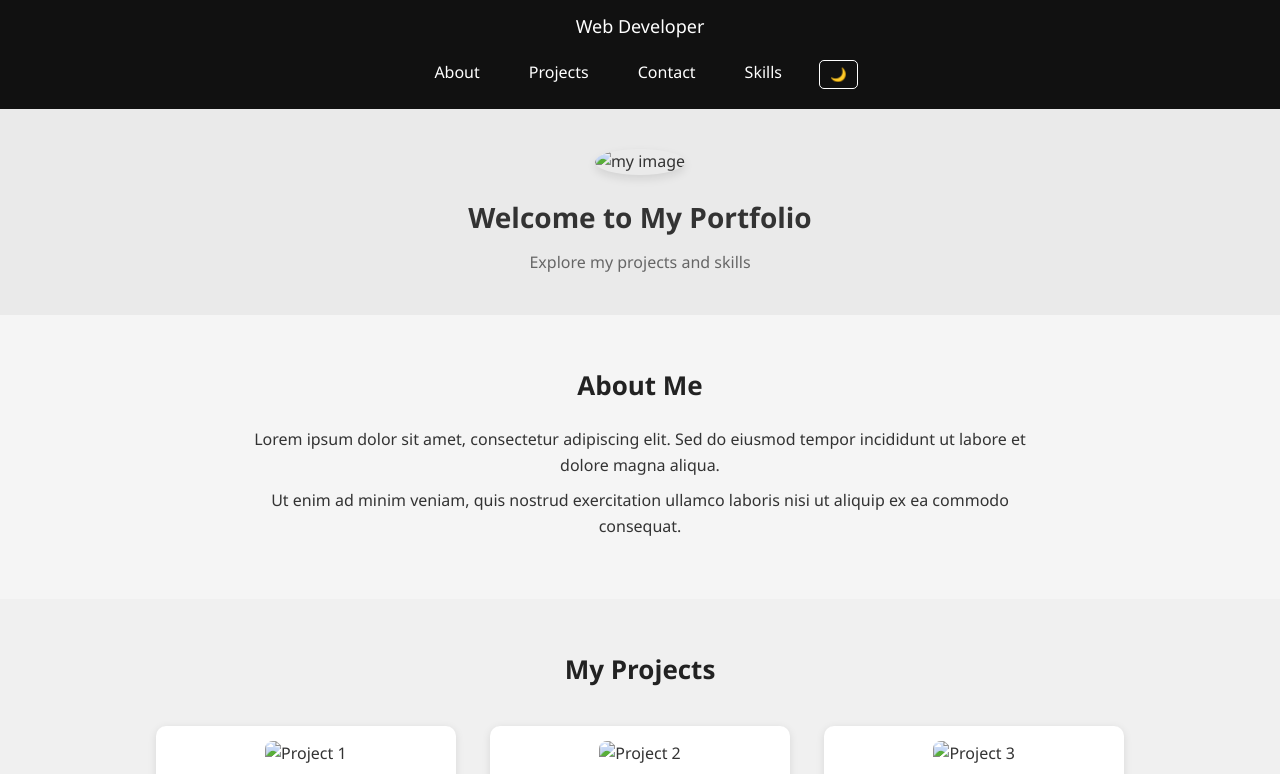
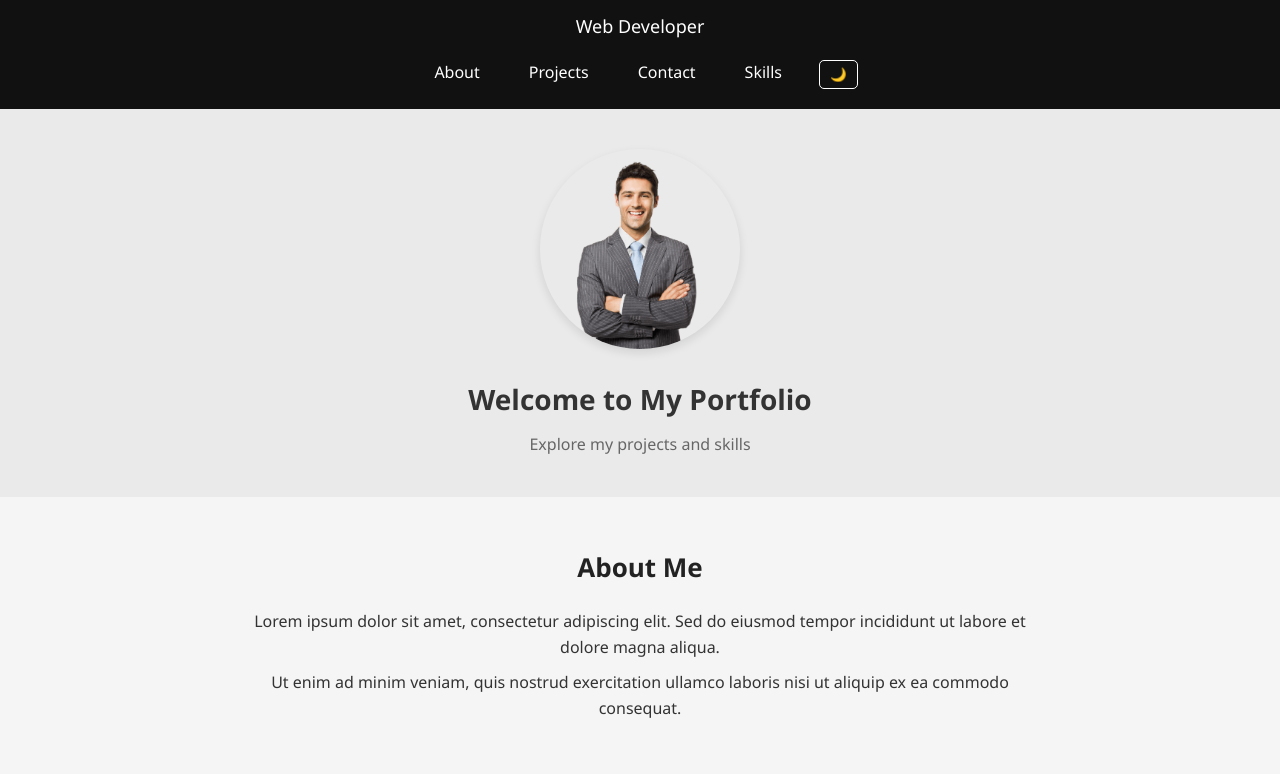
Before and after one commit to profwiseman/myfirstproject, a plain HTML site: page index.html in a window 1280 px wide. Shown: the part 101-875 px from the top of the page. Drawn offline with Linux system fonts and the light colour scheme; the site is published under a folder, as on GitHub Pages, so addresses that start at the root find nothing.

Commit message:
Update index.html

```diff
--- a/index.html
+++ b/index.html
@@ -26,7 +26,7 @@
     </header>
     <main>
         <div class="hero-image">
-            <img src="/imge/pngegg.png" alt="my image">
+            <img src="imge/pngegg.png" alt="my image">
             <div class="hero-text">
                 <h2>Welcome to My Portfolio</h2>
                 <p>Explore my projects and skills</p>
@@ -40,17 +40,17 @@
         <section id="projects">
             <h3>My Projects</h3>
             <div class="project-card">
-                <img src="/imge/780a386f08f5ca1f470b91c98a81a2a5.jpg" alt="Project 1">
+                <img src="imge/780a386f08f5ca1f470b91c98a81a2a5.jpg" alt="Project 1">
                 <h4>Project 1</h4>
                 <p>Description of project 1.</p>
             </div>
             <div class="project-card">
-                <img src="/imge/831c5174a05e38429c231ae18f79b531.jpg" alt="Project 2">
+                <img src="imge/831c5174a05e38429c231ae18f79b531.jpg" alt="Project 2">
                 <h4>Project 2</h4>
                 <p>Description of project 2.</p>
             </div>
             <div class="project-card">
-                <img src="/imge/bf2fa8327cc24bb8401e5d2988891d31.jpg" alt="Project 3">
+                <img src="imge/bf2fa8327cc24bb8401e5d2988891d31.jpg" alt="Project 3">
                 <h4>Project 3</h4>
                 <p>Description of project 3.</p>
             </div>
```
